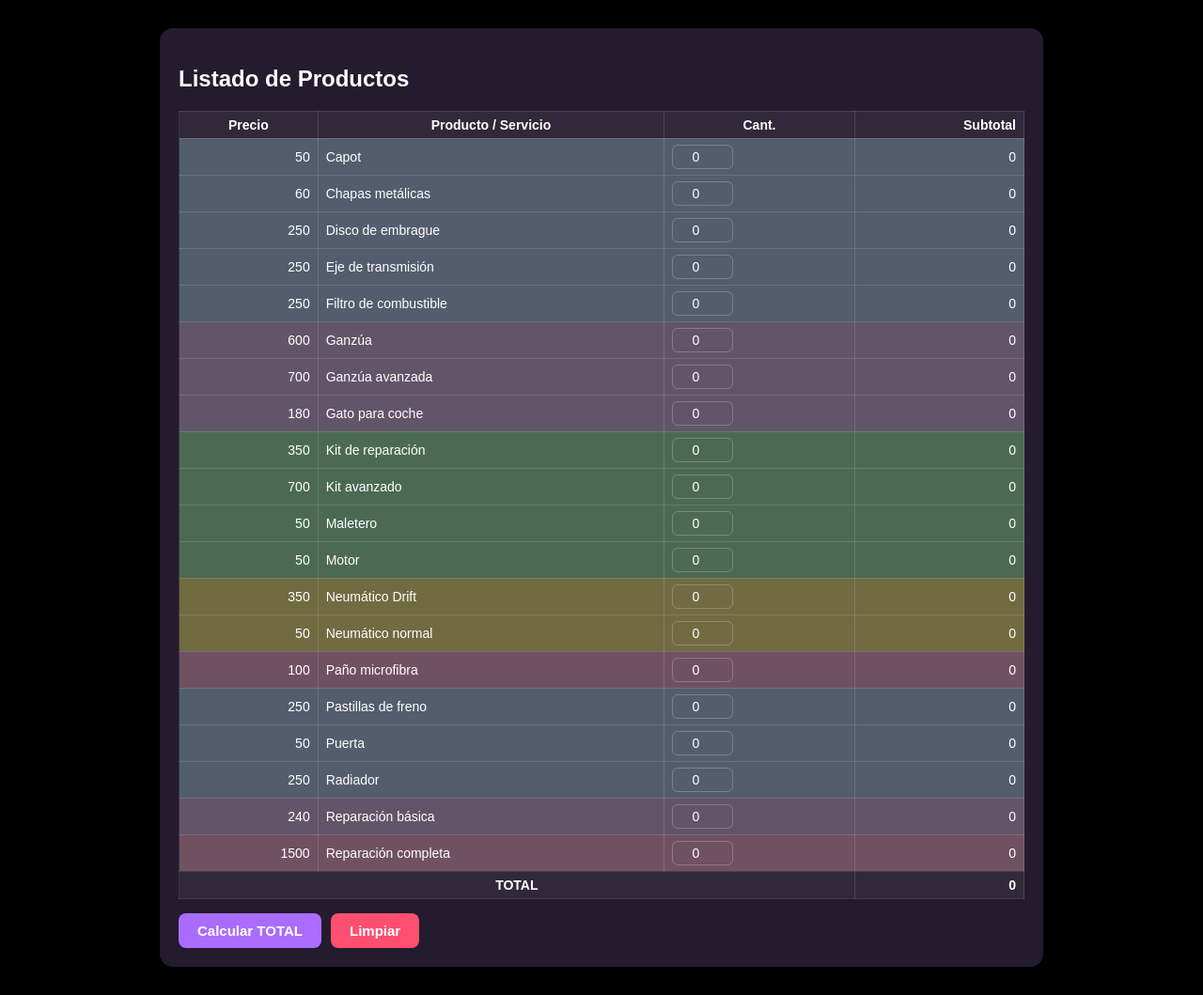
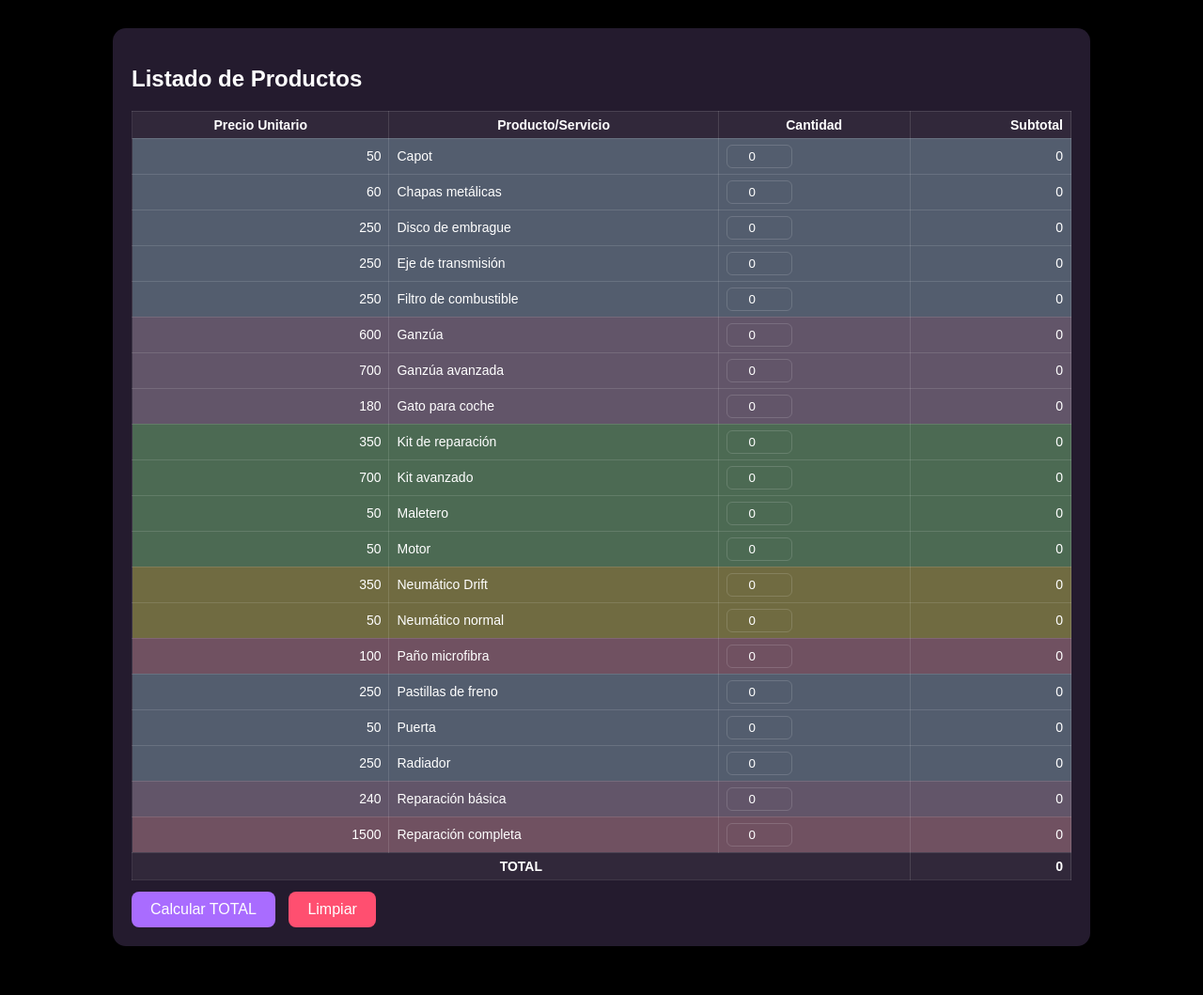
Before and after one commit to uwucafedx/calculos, a plain HTML site: page index.html in a window 1280 px wide. Shown: the whole page at 94% size. After the commit the page ends 1037 px from the top, so only its background shows below. Drawn offline with Linux system fonts and the light colour scheme.

Commit message:
Update index.html

```diff
--- a/index.html
+++ b/index.html
@@ -2,7 +2,7 @@
 <html lang="es">
 <head>
 <meta charset="UTF-8" />
-<title>Tabla de Productos — Compacta + Auto Total</title>
+<title>Tabla de Productos — Previsualización</title>
 
 <style>
   body{
@@ -12,8 +12,9 @@
     padding:30px;
     color:white;
   }
+
   .container{
-    max-width:900px;
+    max-width:1000px;
     margin:auto;
     background:rgba(200,150,255,0.18);
     padding:20px;
@@ -24,11 +25,11 @@
   table{
     width:100%;
     border-collapse:collapse;
-    font-size:14px;      /* TABLA MÁS COMPACTA */
+    font-size:14px;      /* ← MÁS COMPACTO */
   }
 
   th, td{
-    padding:6px 8px;     /* MENOS ESPACIADO */
+    padding:6px 8px;     /* ← MÁS COMPACTO */
     border:1px solid rgba(255,255,255,0.12);
     color:white;
   }
@@ -36,42 +37,34 @@
   th{ background:rgba(255,255,255,0.06); }
 
   input.qty{
-    width:55px;         /* MÁS ANGOSTO */
+    width:60px;          /* ← MÁS PEQUEÑO */
     padding:4px;
     background:transparent;
-    border:1px solid rgba(255,255,255,0.22);
+    border:1px solid rgba(255,255,255,0.15);
     border-radius:6px;
     color:white;
     text-align:center;
-    font-size:14px;
-  }
-
-  .controls{
-    margin-top:15px;
-    display:flex;
-    gap:10px;
   }
 
   button{
+    margin-top:12px;
     padding:10px 20px;
-    font-size:15px;
+    font-size:16px;
     border:none;
     border-radius:8px;
     background:#a96cff;
     color:white;
     cursor:pointer;
-    font-weight:bold;
   }
 
   button:hover{ background:#c08aff; }
 
-  #clearBtn{
-    background:#ff4f70 !important;
+  .clearBtn{
+    background:#ff4f70;
+    margin-left:10px;
   }
 
-  .right{ text-align:right }
-
-  /* Colores original exactos */
+  /* COLORES */
   .c1{background:rgba(173,216,230,0.35);}
   .c2{background:rgba(216,191,216,0.35);}
   .c3{background:rgba(152,251,152,0.35);}
@@ -79,54 +72,53 @@
   .c5{background:rgba(255,182,193,0.35);}
   .c6{background:rgba(216,191,216,0.35);}
   .c7{background:rgba(255,182,193,0.35);}
+
+  .right{text-align:right}
+
 </style>
 </head>
+
 <body>
-
 <div class="container">
-
 <h2>Listado de Productos</h2>
 
 <table>
 <thead>
   <tr>
-      <th>Precio</th>
-      <th>Producto / Servicio</th>
-      <th>Cant.</th>
+    <th>Precio Unitario</th>
+    <th>Producto/Servicio</th>
+    <th>Cantidad</th>
     <th class="right">Subtotal</th>
   </tr>
 </thead>
 
 <tbody>
+  <tr class="c1"><td data-price="50" class="right">50</td><td>Capot</td><td><input class="qty" type="number" value="0"></td><td class="subtotal right">0</td></tr>
+  <tr class="c1"><td data-price="60" class="right">60</td><td>Chapas metálicas</td><td><input class="qty" type="number" value="0"></td><td class="subtotal right">0</td></tr>
+  <tr class="c1"><td data-price="250" class="right">250</td><td>Disco de embrague</td><td><input class="qty" type="number" value="0"></td><td class="subtotal right">0</td></tr>
+  <tr class="c1"><td data-price="250" class="right">250</td><td>Eje de transmisión</td><td><input class="qty" type="number" value="0"></td><td class="subtotal right">0</td></tr>
+  <tr class="c1"><td data-price="250" class="right">250</td><td>Filtro de combustible</td><td><input class="qty" type="number" value="0"></td><td class="subtotal right">0</td></tr>
 
-    <!-- FILAS (las mismas que enviaste) -->
-    <tr class="c1"><td data-price="50" class="right">50</td><td>Capot</td><td><input class="qty" type="number" min="0" value="0"></td><td class="subtotal right">0</td></tr>
-    <tr class="c1"><td data-price="60" class="right">60</td><td>Chapas metálicas</td><td><input class="qty" type="number" min="0" value="0"></td><td class="subtotal right">0</td></tr>
-    <tr class="c1"><td data-price="250" class="right">250</td><td>Disco de embrague</td><td><input class="qty" type="number" min="0" value="0"></td><td class="subtotal right">0</td></tr>
-    <tr class="c1"><td data-price="250" class="right">250</td><td>Eje de transmisión</td><td><input class="qty" type="number" min="0" value="0"></td><td class="subtotal right">0</td></tr>
-    <tr class="c1"><td data-price="250" class="right">250</td><td>Filtro de combustible</td><td><input class="qty" type="number" min="0" value="0"></td><td class="subtotal right">0</td></tr>
+  <tr class="c2"><td data-price="600" class="right">600</td><td>Ganzúa</td><td><input class="qty" type="number" value="0"></td><td class="subtotal right">0</td></tr>
+  <tr class="c2"><td data-price="700" class="right">700</td><td>Ganzúa avanzada</td><td><input class="qty" type="number" value="0"></td><td class="subtotal right">0</td></tr>
+  <tr class="c2"><td data-price="180" class="right">180</td><td>Gato para coche</td><td><input class="qty" type="number" value="0"></td><td class="subtotal right">0</td></tr>
 
-    <tr class="c2"><td data-price="600" class="right">600</td><td>Ganzúa</td><td><input class="qty" type="number" min="0" value="0"></td><td class="subtotal right">0</td></tr>
-    <tr class="c2"><td data-price="700" class="right">700</td><td>Ganzúa avanzada</td><td><input class="qty" type="number" min="0" value="0"></td><td class="subtotal right">0</td></tr>
-    <tr class="c2"><td data-price="180" class="right">180</td><td>Gato para coche</td><td><input class="qty" type="number" min="0" value="0"></td><td class="subtotal right">0</td></tr>
+  <tr class="c3"><td data-price="350" class="right">350</td><td>Kit de reparación</td><td><input class="qty" type="number" value="0"></td><td class="subtotal right">0</td></tr>
+  <tr class="c3"><td data-price="700" class="right">700</td><td>Kit avanzado</td><td><input class="qty" type="number" value="0"></td><td class="subtotal right">0</td></tr>
+  <tr class="c3"><td data-price="50" class="right">50</td><td>Maletero</td><td><input class="qty" type="number" value="0"></td><td class="subtotal right">0</td></tr>
+  <tr class="c3"><td data-price="50" class="right">50</td><td>Motor</td><td><input class="qty" type="number" value="0"></td><td class="subtotal right">0</td></tr>
 
-    <tr class="c3"><td data-price="350" class="right">350</td><td>Kit de reparación</td><td><input class="qty" type="number" min="0" value="0"></td><td class="subtotal right">0</td></tr>
-    <tr class="c3"><td data-price="700" class="right">700</td><td>Kit avanzado</td><td><input class="qty" type="number" min="0" value="0"></td><td class="subtotal right">0</td></tr>
-    <tr class="c3"><td data-price="50" class="right">50</td><td>Maletero</td><td><input class="qty" type="number" min="0" value="0"></td><td class="subtotal right">0</td></tr>
-    <tr class="c3"><td data-price="50" class="right">50</td><td>Motor</td><td><input class="qty" type="number" min="0" value="0"></td><td class="subtotal right">0</td></tr>
+  <tr class="c4"><td data-price="350" class="right">350</td><td>Neumático Drift</td><td><input class="qty" type="number" value="0"></td><td class="subtotal right">0</td></tr>
+  <tr class="c4"><td data-price="50" class="right">50</td><td>Neumático normal</td><td><input class="qty" type="number" value="0"></td><td class="subtotal right">0</td></tr>
 
-    <tr class="c4"><td data-price="350" class="right">350</td><td>Neumático Drift</td><td><input class="qty" type="number" min="0" value="0"></td><td class="subtotal right">0</td></tr>
-    <tr class="c4"><td data-price="50" class="right">50</td><td>Neumático normal</td><td><input class="qty" type="number" min="0" value="0"></td><td class="subtotal right">0</td></tr>
+  <tr class="c5"><td data-price="100" class="right">100</td><td>Paño microfibra</td><td><input class="qty" type="number" value="0"></td><td class="subtotal right">0</td></tr>
 
-    <tr class="c5"><td data-price="100" class="right">100</td><td>Paño microfibra</td><td><input class="qty" type="number" min="0" value="0"></td><td class="subtotal right">0</td></tr>
+  <tr class="c1"><td data-price="250" class="right">250</td><td>Pastillas de freno</td><td><input class="qty" type="number" value="0"></td><td class="subtotal right">0</td></tr>
+  <tr class="c1"><td data-price="50" class="right">50</td><td>Puerta</td><td><input class="qty" type="number" value="0"></td><td class="subtotal right">0</td></tr>
+  <tr class="c1"><td data-price="250" class="right">250</td><td>Radiador</td><td><input class="qty" type="number" value="0"></td><td class="subtotal right">0</td></tr>
 
-    <tr class="c1"><td data-price="250" class="right">250</td><td>Pastillas de freno</td><td><input class="qty" type="number" min="0" value="0"></td><td class="subtotal right">0</td></tr>
-    <tr class="c1"><td data-price="50" class="right">50</td><td>Puerta</td><td><input class="qty" type="number" min="0" value="0"></td><td class="subtotal right">0</td></tr>
-    <tr class="c1"><td data-price="250" class="right">250</td><td>Radiador</td><td><input class="qty" type="number" min="0" value="0"></td><td class="subtotal right">0</td></tr>
-
-    <tr class="c6"><td data-price="240" class="right">240</td><td>Reparación básica</td><td><input class="qty" type="number" min="0" value="0"></td><td class="subtotal right">0</td></tr>
-    <tr class="c7"><td data-price="1500" class="right">1500</td><td>Reparación completa</td><td><input class="qty" type="number" min="0" value="0"></td><td class="subtotal right">0</td></tr>
-
+  <tr class="c6"><td data-price="240" class="right">240</td><td>Reparación básica</td><td><input class="qty" type="number" value="0"></td><td class="subtotal right">0</td></tr>
+  <tr class="c7"><td data-price="1500" class="right">1500</td><td>Reparación completa</td><td><input class="qty" type="number" value="0"></td><td class="subtotal right">0</td></tr>
 </tbody>
 
 <tfoot>
@@ -137,10 +129,8 @@
 </tfoot>
 </table>
 
-<div class="controls">
 <button id="calcBtn">Calcular TOTAL</button>
-  <button id="clearBtn">Limpiar</button>
-</div>
+<button class="clearBtn" id="clearBtn">Limpiar</button>
 
 </div>
 
@@ -160,7 +150,7 @@ function recalcularSubtotal(row){
 
 function sumarTotal(){
   let total = 0;
-  document.querySelectorAll("tbody tr").forEach(row=>{
+  document.querySelectorAll("tbody tr").forEach(row =>{
     total += recalcularSubtotal(row);
   });
   document.getElementById("total").textContent = total.toLocaleString();
@@ -168,20 +158,19 @@ function sumarTotal(){
 
 document.addEventListener("DOMContentLoaded", ()=>{
 
-  document.querySelectorAll(".qty").forEach(input=>{
+  document.querySelectorAll(".qty").forEach(input =>{
     input.addEventListener("input", sumarTotal);
   });
 
   document.getElementById("calcBtn").addEventListener("click", sumarTotal);
 
   document.getElementById("clearBtn").addEventListener("click", ()=>{
-    document.querySelectorAll(".qty").forEach(i=> i.value = 0);
+    document.querySelectorAll(".qty").forEach(i => i.value = 0);
     sumarTotal();
   });
 
   sumarTotal();
 });
 </script>
-
 </body>
 </html>
```
Lines whose indentation alone changed are shown as unchanged.
